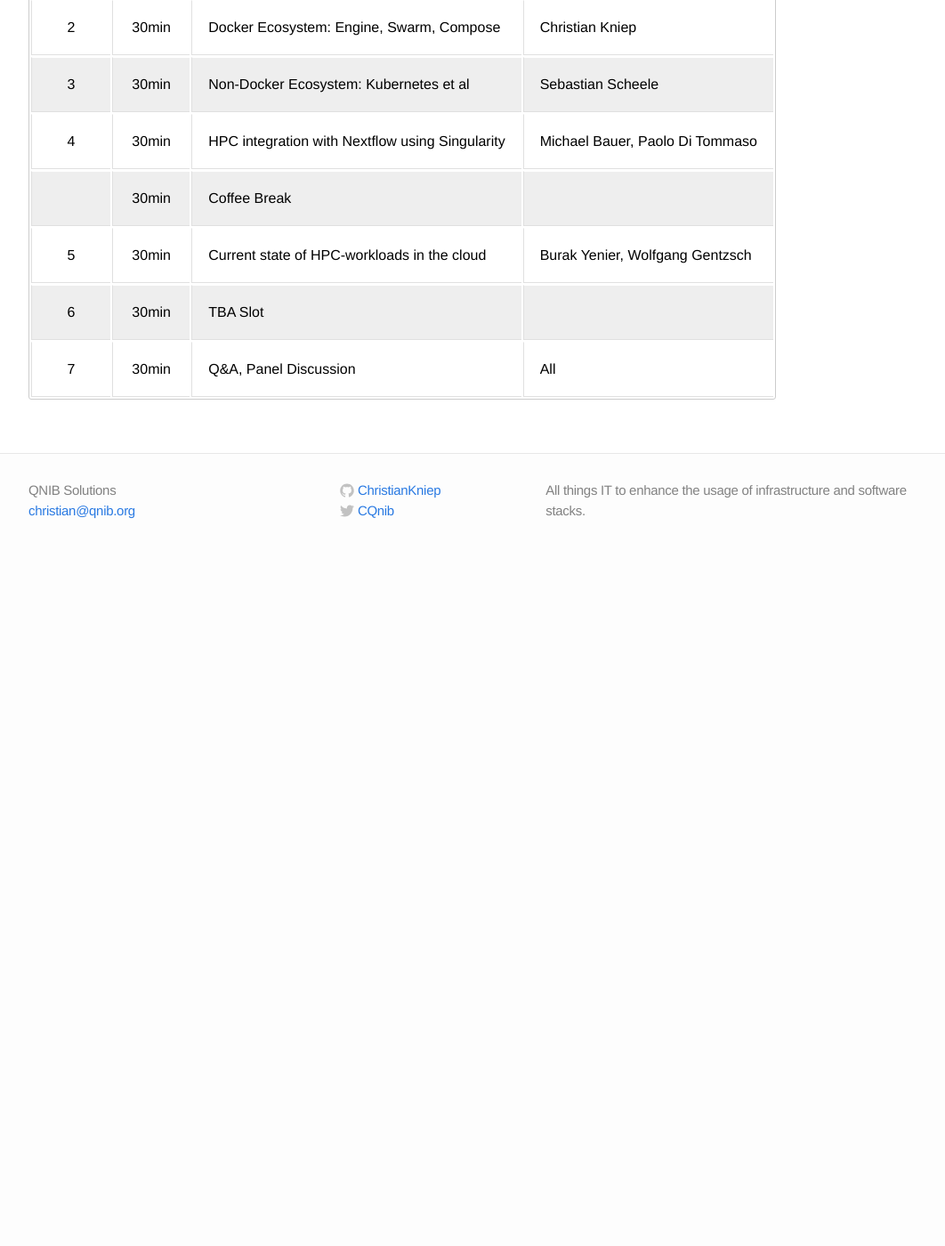
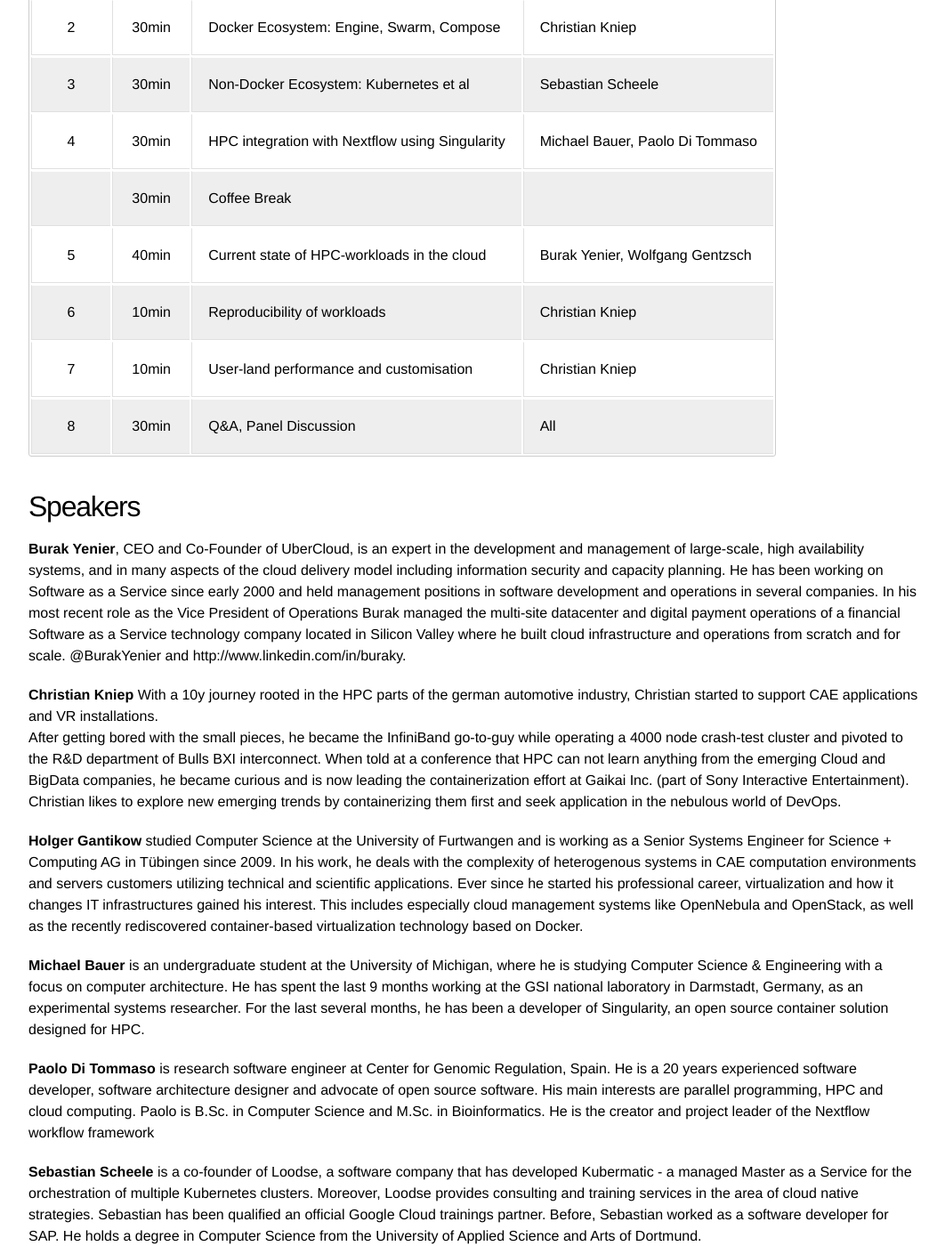
Before and after one commit to ChristianKniep/QNIBIncBlog, a Jekyll site: the page built from iscworkshop17.md, in a window 1280 px wide and 1400 px high, scrolled down 652 px. Shown: the whole window at 89% size, without its empty margins (108-1170 px from the left). Built offline with Jekyll 4.4.1, drawn with Linux system fonts in a browser that asks for light colours; Markdown is read by kramdown in place of the engine named in the settings; before the commit the page ends 1282 px from its top, so only the background shows below that; some of the changed text lies outside the part shown.

Commit message:
updated speakers

```diff
--- a/iscworkshop17.md
+++ b/iscworkshop17.md
@@ -25,6 +25,25 @@ The initial agenda reads as follows, the agenda is subject to refinements.
 | 3     | 30min | Non-Docker Ecosystem: Kubernetes et al          | Sebastian Scheele               |
 | 4     | 30min | HPC integration with Nextflow using Singularity | Michael Bauer, Paolo Di Tommaso |
 |       | 30min | Coffee Break                                                                     ||
-| 5     | 30min | Current state of HPC-workloads in the cloud     | Burak Yenier, Wolfgang Gentzsch |
-| 6     | 30min | TBA Slot                                        |                                 |
-| 7     | 30min | Q&A, Panel Discussion                           | All                             |
+| 5     | 40min | Current state of HPC-workloads in the cloud     | Burak Yenier, Wolfgang Gentzsch |
+| 6     | 10min | Reproducibility of workloads                    | Christian Kniep                 |
+| 7     | 10min | User-land performance and customisation         | Christian Kniep                 |
+| 8     | 30min | Q&A, Panel Discussion                           | All                             |
+
+## Speakers
+
+**Burak Yenier**, CEO and Co-Founder of UberCloud, is an expert in the development and management of large-scale, high availability systems, and in many aspects of the cloud delivery model including information security and capacity planning. He has been working on Software as a Service since early 2000 and held management positions in software development and operations in several companies. In his most recent role as the Vice President of Operations Burak managed the multi-site datacenter and digital payment operations of a financial Software as a Service technology company located in Silicon Valley where he built cloud infrastructure and operations from scratch and for scale. @BurakYenier and http://www.linkedin.com/in/buraky.
+
+**Christian Kniep** With a 10y journey rooted in the HPC parts of the german automotive industry, Christian started to support CAE applications and VR installations.<br>
+After getting bored with the small pieces, he became the InfiniBand go-to-guy while operating a 4000 node crash-test cluster and pivoted to the R&D department of Bulls BXI interconnect. When told at a conference that HPC can not learn anything from the emerging Cloud and BigData companies, he became curious and is now leading the containerization effort at Gaikai Inc. (part of Sony Interactive Entertainment).<br>
+Christian likes to explore new emerging trends by containerizing them first and seek application in the nebulous world of DevOps.
+
+**Holger Gantikow** studied Computer Science at the University of Furtwangen and is working as a Senior Systems Engineer for Science + Computing AG in Tübingen since 2009. In his work, he deals with the complexity of heterogenous systems in CAE computation environments and servers customers utilizing technical and scientific applications. Ever since he started his professional career, virtualization and how it changes IT infrastructures gained his interest. This includes especially cloud management systems like OpenNebula and OpenStack, as well as the recently rediscovered container-based virtualization technology based on Docker.
+
+**Michael Bauer** is an undergraduate student at the University of Michigan, where he is studying Computer Science & Engineering with a focus on computer architecture. He has spent the last 9 months working at the GSI national laboratory in Darmstadt, Germany, as an experimental systems researcher. For the last several months, he has been a developer of Singularity, an open source container solution designed for HPC.
+
+**Paolo Di Tommaso** is research software engineer at Center for Genomic Regulation, Spain. He is a 20 years experienced software developer, software architecture designer and advocate of open source software. His main interests are parallel programming, HPC and cloud computing. Paolo is B.Sc. in Computer Science and M.Sc. in Bioinformatics. He is the creator and project leader of the Nextflow workflow framework
+
+**Sebastian Scheele** is a co-founder of Loodse, a software company that has developed Kubermatic - a managed Master as a Service for the orchestration of multiple Kubernetes clusters. Moreover, Loodse provides consulting and training services in the area of cloud native strategies. Sebastian has been qualified an official Google Cloud trainings partner. Before, Sebastian worked as a software developer for SAP. He holds a degree in Computer Science from the University of Applied Science and Arts of Dortmund.
+
+**Wolfgang Gentzsch** is co-founder & president of the UberCloud Community and Marketplace for engineers and scientists to discover, try, and buy computing power on demand in the cloud. He is also Co-Chairman of the ISC Cloud & Big Data conference series. Wolfgang was Director At-Large of the Board of Directors of the Open Grid Forum, and an advisor to the EU projects DEISA and EUDAT. Before he directed the German D-Grid Initiative, was a professor of computer science at Duke in Durham, NC State in Raleigh, and the University of Applied Sciences in Regensburg, and a visiting scientist at RENCI, the Renaissance Computing Institute at UNC Chapel Hill. Wolfgang was a member of the US President's Council of Advisors for Science and Technology, PCAST, and held leading positions at Sun, MCNC, Gridware, and Genias Software.
```
